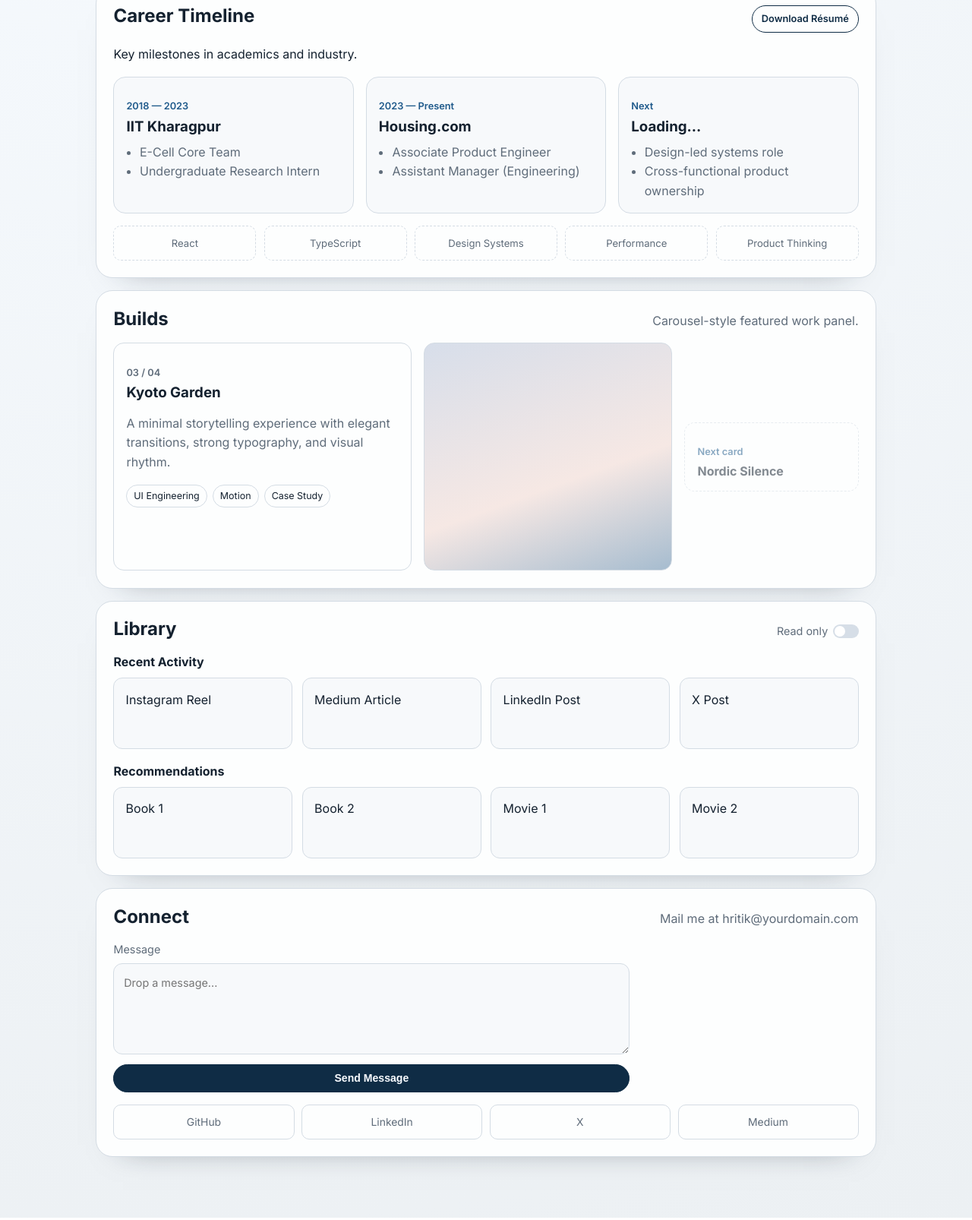
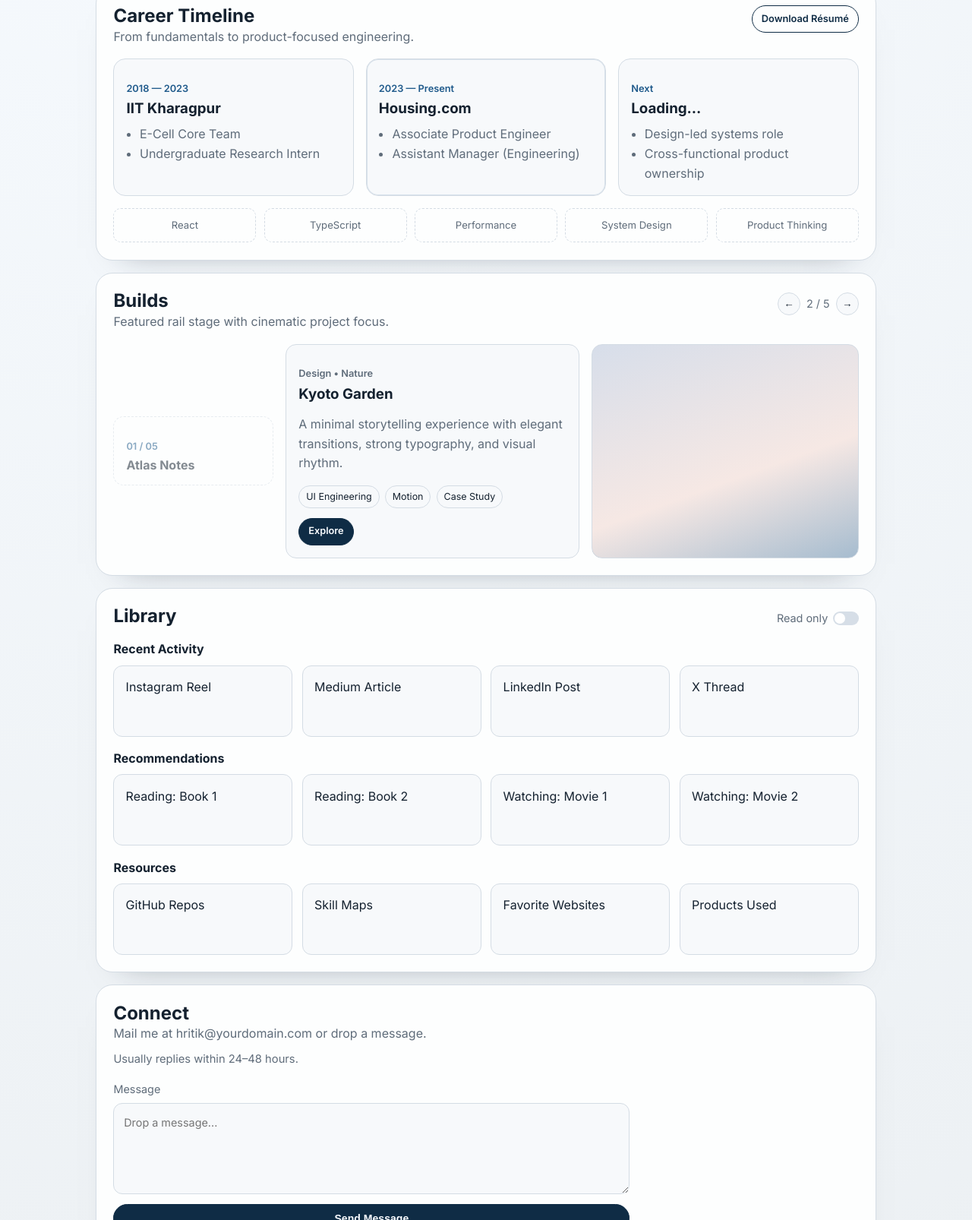
Before and after one commit to hritikmehta/Portfolio-Webpage, a plain HTML site: page index.html in a window 1280 px wide. Shown: the part 602-2208 px from the top of the page at 76% size. Drawn offline with Linux system fonts and the light colour scheme.

Commit message:
Update webpage sections using inspiration briefs

```diff
--- a/index.html
+++ b/index.html
@@ -40,10 +40,12 @@
 
       <section class="card section" id="career">
         <div class="section-head">
-          <h2>Career Timeline</h2>
+          <div>
+            <h2>Career Timeline</h2>
+            <p>From fundamentals to product-focused engineering.</p>
+          </div>
           <a class="button ghost small" href="#">Download Résumé</a>
         </div>
-        <p>Key milestones in academics and industry.</p>
 
         <div class="timeline">
           <article>
@@ -55,7 +57,7 @@
             </ul>
           </article>
 
-          <article>
+          <article class="active-milestone">
             <p class="period">2023 — Present</p>
             <h3>Housing.com</h3>
             <ul>
@@ -77,20 +79,31 @@
         <div class="logo-strip">
           <div>React</div>
           <div>TypeScript</div>
-          <div>Design Systems</div>
           <div>Performance</div>
+          <div>System Design</div>
           <div>Product Thinking</div>
         </div>
       </section>
 
       <section class="card section" id="builds">
         <div class="section-head">
-          <h2>Builds</h2>
-          <p>Carousel-style featured work panel.</p>
+          <div>
+            <h2>Builds</h2>
+            <p>Featured rail stage with cinematic project focus.</p>
+          </div>
+          <div class="rail-controls" aria-label="Build navigation controls">
+            <button type="button" aria-label="Previous build">←</button>
+            <span>2 / 5</span>
+            <button type="button" aria-label="Next build">→</button>
+          </div>
         </div>
         <div class="carousel-grid">
+          <article class="build-faded" aria-hidden="true">
+            <p class="period">01 / 05</p>
+            <h4>Atlas Notes</h4>
+          </article>
           <article class="build-feature">
-            <p class="period">03 / 04</p>
+            <p class="period">Design • Nature</p>
             <h3>Kyoto Garden</h3>
             <p>
               A minimal storytelling experience with elegant transitions,
@@ -101,12 +114,9 @@
               <span>Motion</span>
               <span>Case Study</span>
             </div>
+            <a class="button small" href="#">Explore</a>
           </article>
           <div class="build-preview"></div>
-          <article class="build-faded">
-            <p class="period">Next card</p>
-            <h4>Nordic Silence</h4>
-          </article>
         </div>
       </section>
 
@@ -121,23 +131,35 @@
           <article>Instagram Reel</article>
           <article>Medium Article</article>
           <article>LinkedIn Post</article>
-          <article>X Post</article>
+          <article>X Thread</article>
         </div>
 
         <h3 class="subhead">Recommendations</h3>
         <div class="cards four">
-          <article>Book 1</article>
-          <article>Book 2</article>
-          <article>Movie 1</article>
-          <article>Movie 2</article>
+          <article>Reading: Book 1</article>
+          <article>Reading: Book 2</article>
+          <article>Watching: Movie 1</article>
+          <article>Watching: Movie 2</article>
+        </div>
+
+        <h3 class="subhead">Resources</h3>
+        <div class="cards four">
+          <article>GitHub Repos</article>
+          <article>Skill Maps</article>
+          <article>Favorite Websites</article>
+          <article>Products Used</article>
         </div>
       </section>
 
       <section class="card section connect" id="connect">
         <div class="section-head">
-          <h2>Connect</h2>
-          <p>Mail me at hritik@yourdomain.com</p>
+          <div>
+            <h2>Connect</h2>
+            <p>Mail me at hritik@yourdomain.com or drop a message.</p>
+          </div>
         </div>
+        <p class="response-time">Usually replies within 24–48 hours.</p>
+
         <form>
           <label>
             Message
--- a/styles.css
+++ b/styles.css
@@ -175,6 +175,11 @@ h1 {
   background: var(--surface);
 }
 
+.active-milestone {
+  border-color: #9ab0c5;
+  box-shadow: inset 0 0 0 1px rgba(31, 90, 139, 0.15);
+}
+
 .period {
   font-size: 0.8rem;
   color: var(--accent);
@@ -204,10 +209,28 @@ ul {
   color: var(--muted);
 }
 
+.rail-controls {
+  display: inline-flex;
+  align-items: center;
+  gap: 0.5rem;
+  color: var(--muted);
+  font-size: 0.9rem;
+}
+
+.rail-controls button {
+  border: 1px solid var(--line);
+  border-radius: 999px;
+  width: 30px;
+  height: 30px;
+  background: var(--surface);
+  color: var(--text);
+  cursor: pointer;
+}
+
 .carousel-grid {
   margin-top: 1rem;
   display: grid;
-  grid-template-columns: 1.2fr 1fr 0.7fr;
+  grid-template-columns: 0.6fr 1.1fr 1fr;
   gap: 1rem;
 }
 
@@ -218,8 +241,16 @@ ul {
   padding: 1rem;
 }
 
+.build-feature {
+  background: var(--surface);
+}
+
 .build-feature p {
   color: var(--muted);
+}
+
+.build-feature .button {
+  margin-top: 0.8rem;
 }
 
 .chip-row {
@@ -242,7 +273,7 @@ ul {
   background:
     linear-gradient(160deg, #d7deea, #f6e8e4 60%, #a6bccf),
     radial-gradient(circle at 20% 80%, #111d2e, transparent 60%);
-  min-height: 300px;
+  min-height: 280px;
 }
 
 .build-faded {
@@ -300,6 +331,16 @@ ul {
   left: 2px;
 }
 
+.connect .section-head {
+  align-items: flex-end;
+}
+
+.response-time {
+  margin: 0.55rem 0 0;
+  color: var(--muted);
+  font-size: 0.92rem;
+}
+
 .connect form {
   margin-top: 1rem;
   display: grid;
@@ -351,4 +392,13 @@ textarea {
   .hero-meta {
     flex-direction: column;
   }
+
+  .section-head {
+    flex-direction: column;
+    align-items: flex-start;
+  }
+
+  .logo-strip {
+    grid-template-columns: repeat(2, minmax(0, 1fr));
+  }
 }
```
